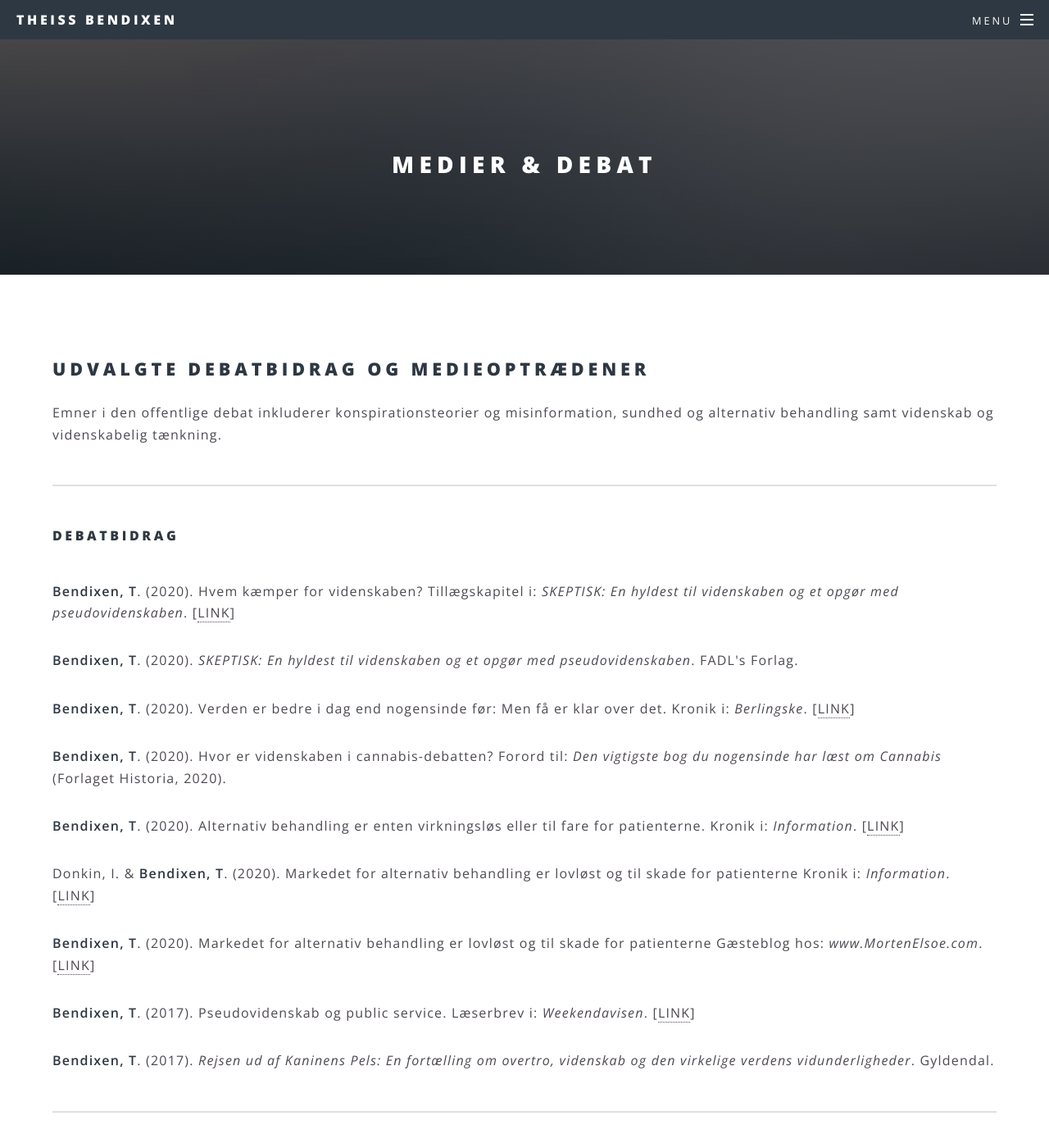
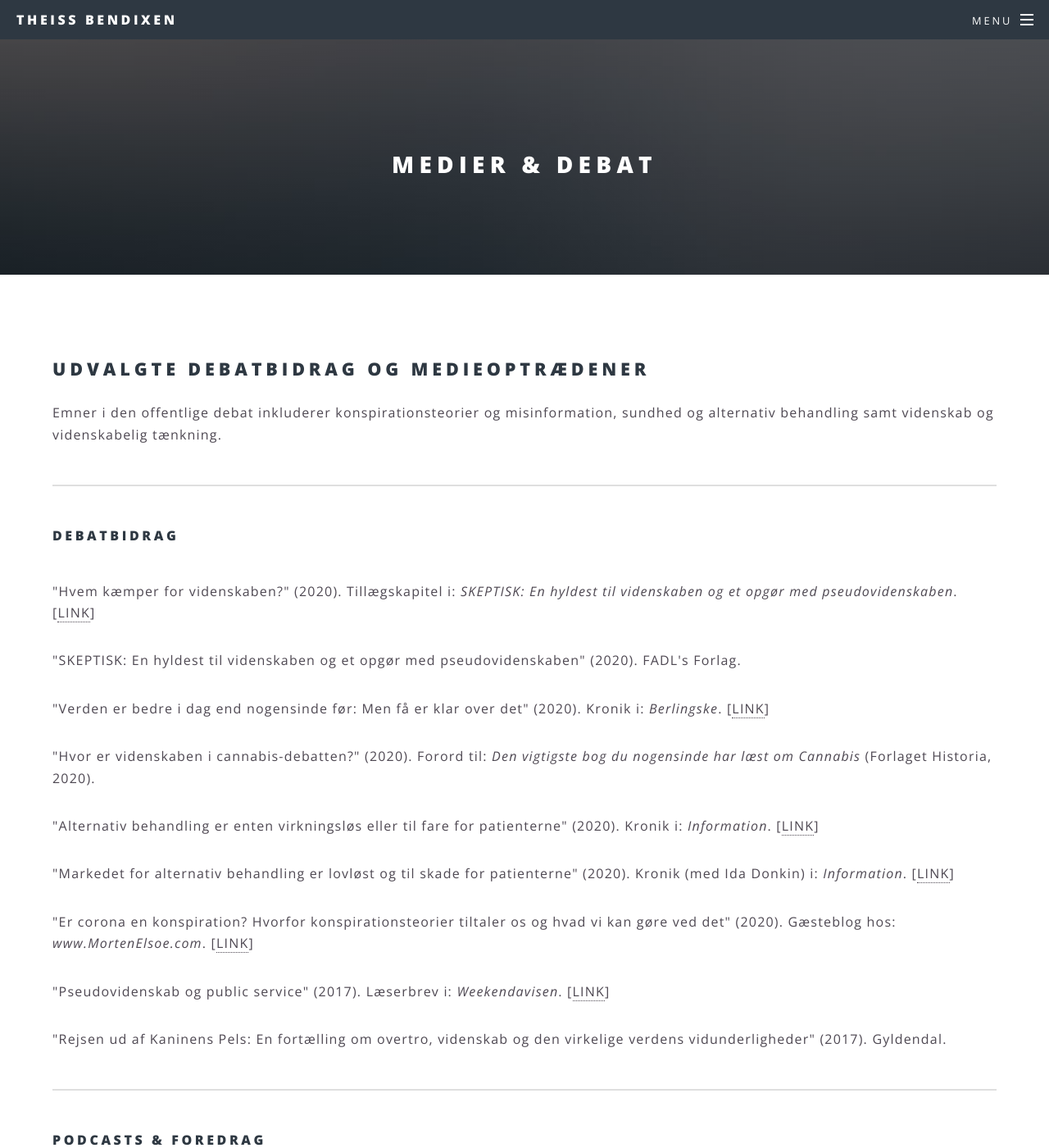
Before and after one commit to tbendixen/tbendixen.github.io.dk, a Jekyll site: the page built from debat.html, in a window 1280 px wide and 1400 px high. Shown: the whole window at 82% size. Built offline with Jekyll 4.4.1, drawn with Linux system fonts in a browser that asks for light colours.

Commit message:
Update debat.html

```diff
--- a/debat.html
+++ b/debat.html
@@ -9,22 +9,22 @@ title: Medier & Debat
 				<hr />
 			<h4>Debatbidrag</h4>
 				<br />
-				<p><b>Bendixen, T</b>. (2020). Hvem kæmper for videnskaben?
+				<p>"Hvem kæmper for videnskaben?" (2020).
 					Tillægskapitel i: <i>SKEPTISK: En hyldest til videnskaben og et opgør med pseudovidenskaben</i>. [<a href="https://fadlforlag.dk/2020/07/21/hvem-kaemper-for-videnskaben/">LINK</a>]</p>
-				<p><b>Bendixen, T</b>. (2020). <i>SKEPTISK: En hyldest til videnskaben og et opgør med pseudovidenskaben</i>. FADL's Forlag.</p>
-				<p><b>Bendixen, T</b>. (2020). Verden er bedre i dag end nogensinde før: Men få er klar over det.
+				<p>"SKEPTISK: En hyldest til videnskaben og et opgør med pseudovidenskaben" (2020). FADL's Forlag.</p>
+				<p>"Verden er bedre i dag end nogensinde før: Men få er klar over det" (2020).
 					Kronik i: <i>Berlingske</i>. [<a href="https://pure.au.dk/portal/files/184626304/Verden_er_bedre_i_dag_end_nogensinde_f_r._Men_f_er_klar_over_det.pdf">LINK</a>]</p>
-				<p><b>Bendixen, T</b>. (2020). Hvor er videnskaben i cannabis-debatten?
+				<p>"Hvor er videnskaben i cannabis-debatten?" (2020).
 					Forord til: <i>Den vigtigste bog du nogensinde har læst om Cannabis</i> (Forlaget Historia, 2020).</p>
-				<p><b>Bendixen, T</b>. (2020). Alternativ behandling er enten virkningsløs eller til fare for patienterne.
+				<p>"Alternativ behandling er enten virkningsløs eller til fare for patienterne" (2020).
 					Kronik i: <i>Information</i>. [<a href="https://pure.au.dk/portal/files/178042930/FuldReplik_InformationFeb2020.pdf">LINK</a>]</p>
-        			<p>Donkin, I. & <b>Bendixen, T</b>. (2020). Markedet for alternativ behandling er lovløst og til skade for patienterne
-					Kronik i: <i>Information</i>. [<a href="https://www.information.dk/debat/2020/01/markedet-alternativ-behandling-lovloest-skade-patienterne">LINK</a>]</p>
-        			<p><b>Bendixen, T</b>. (2020). Markedet for alternativ behandling er lovløst og til skade for patienterne
+        			<p>"Markedet for alternativ behandling er lovløst og til skade for patienterne" (2020).
+					Kronik (med Ida Donkin) i: <i>Information</i>. [<a href="https://www.information.dk/debat/2020/01/markedet-alternativ-behandling-lovloest-skade-patienterne">LINK</a>]</p>
+        			<p>"Er corona en konspiration? Hvorfor konspirationsteorier tiltaler os og hvad vi kan gøre ved det" (2020).
 					Gæsteblog hos: <i>www.MortenElsoe.com</i>. [<a href="https://www.mortenelsoe.com/blog/corona-konspiration">LINK</a>]</p>
-			        <p><b>Bendixen, T</b>. (2017). Pseudovidenskab og public service.
+			        <p>"Pseudovidenskab og public service" (2017).
 					Læserbrev i: <i>Weekendavisen</i>. [<a href="https://pure.au.dk/portal/files/316699048/pseudoPublic.jpg">LINK</a>]</p>
-				<p><b>Bendixen, T</b>. (2017). <i>Rejsen ud af Kaninens Pels: En fortælling om overtro, videnskab og den virkelige verdens vidunderligheder</i>. Gyldendal.</p>
+				<p>"Rejsen ud af Kaninens Pels: En fortælling om overtro, videnskab og den virkelige verdens vidunderligheder" (2017). Gyldendal.</p>
 				<hr />
 			<h4>Podcasts & Foredrag</h4>
 			<br />
```
